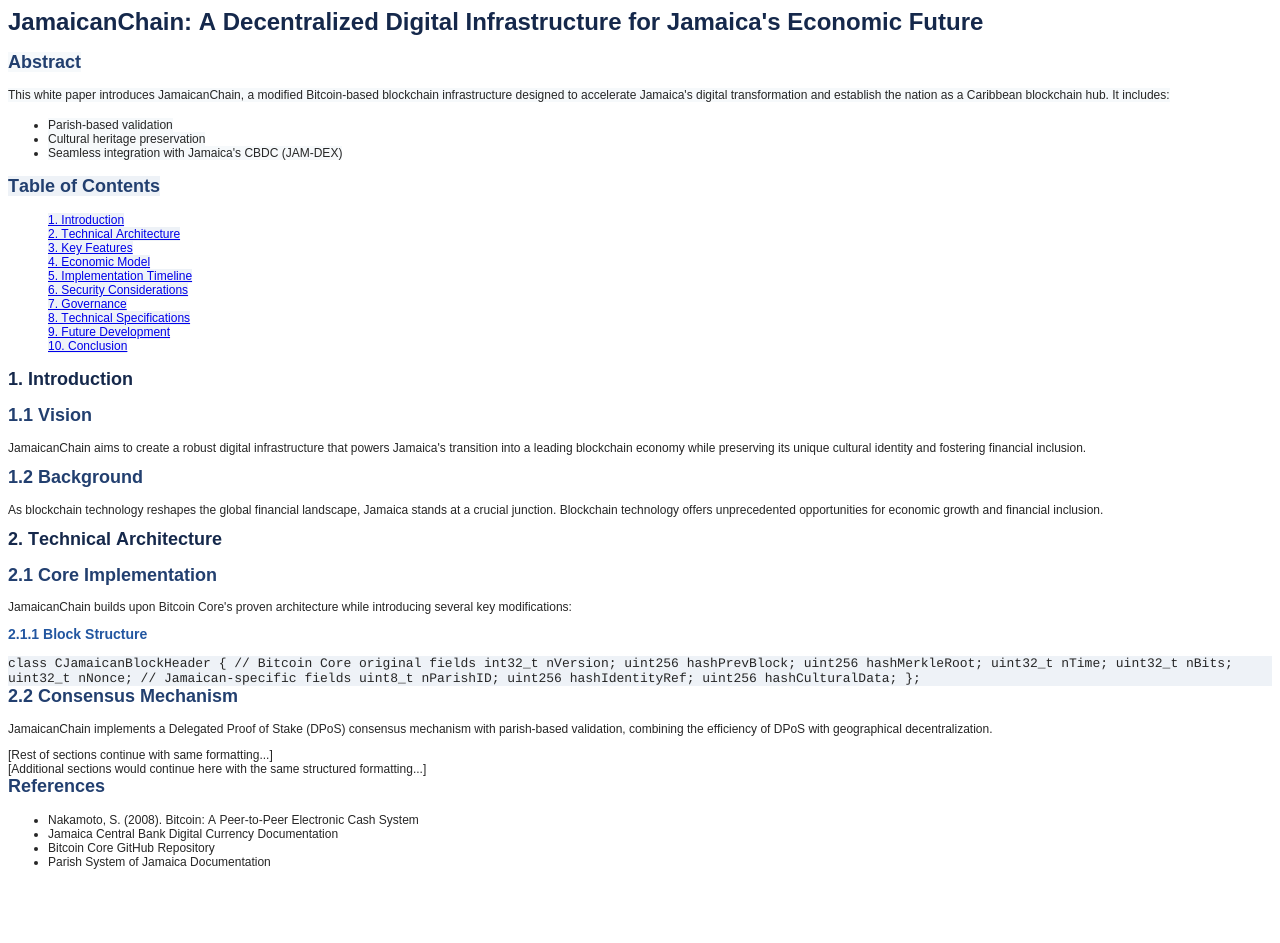
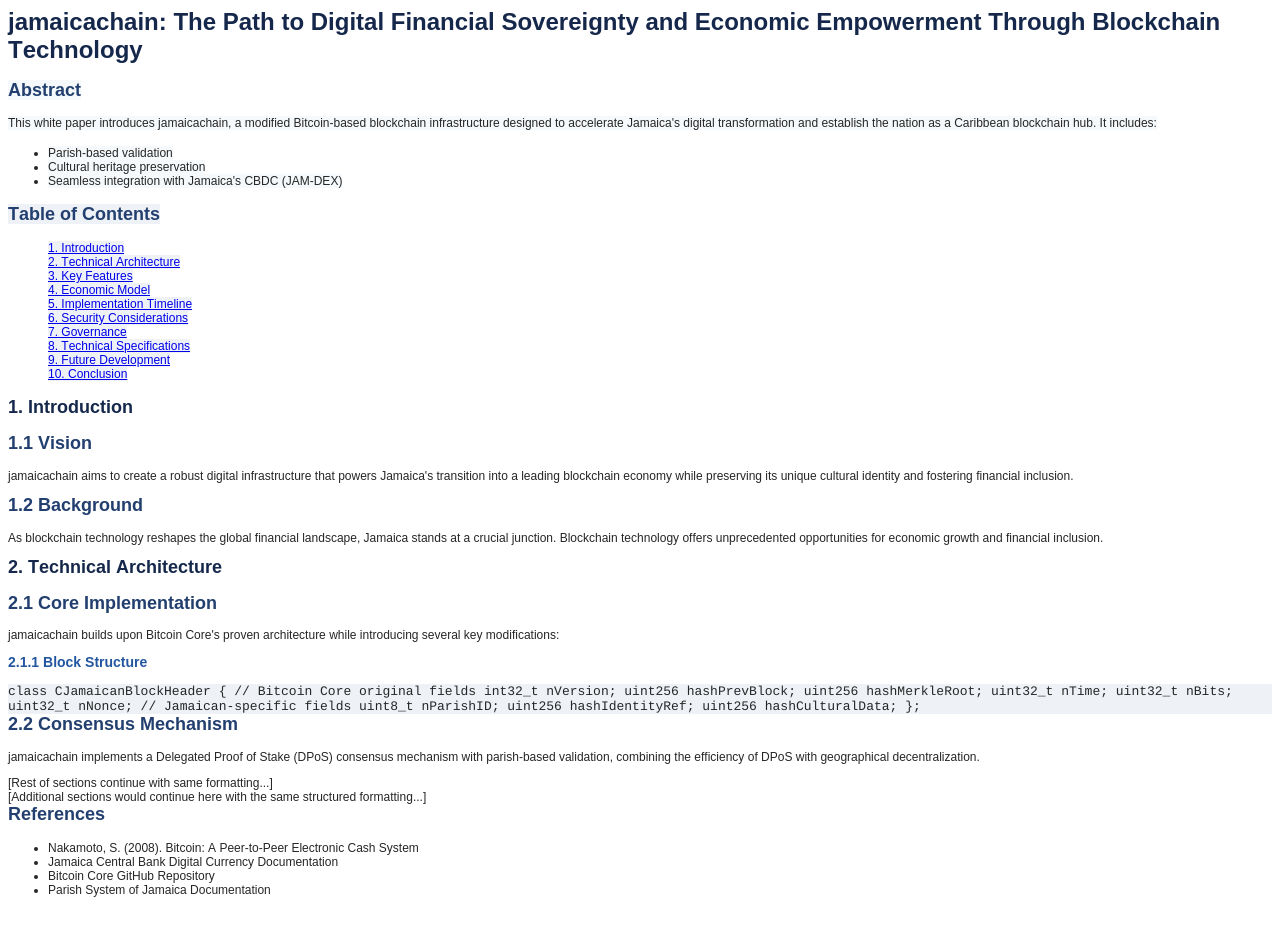
Before and after one commit to ethanrxla/JamaicaChain-WhitePaper, a plain HTML site: page jamaicachain-whitepaper.html in a window 1280 px wide. Before the commit the page ends 920 px from the top, so only its background shows below. Drawn offline with Linux system fonts and the light colour scheme.

Commit message:
jamaicachain-whitepaper.html

```diff
--- a/jamaicachain-whitepaper.html
+++ b/jamaicachain-whitepaper.html
@@ -28,9 +28,9 @@
   </style>
 </head>
 <body>
-<h1 style="margin: 0.0px 0.0px 16.1px 0.0px; font: 24.0px Arial; color: #15284b; -webkit-text-stroke: #15284b"><span class="s1"><b>JamaicanChain: A Decentralized Digital Infrastructure for Jamaica's Economic Future</b></span></h1>
+<h1 style="margin: 0.0px 0.0px 16.1px 0.0px; font: 24.0px Arial; color: #15284b; -webkit-text-stroke: #15284b"><span class="s1"><b>jamaicachain: The Path to Digital Financial Sovereignty and Economic Empowerment Through Blockchain Technology</b></span></h1>
 <h2 style="margin: 0.0px 0.0px 14.9px 0.0px; font: 18.0px Arial; color: #223f6f; -webkit-text-stroke: #223f6f"><span class="s2"><b>Abstract</b></span></h2>
-<p class="p3"><span class="s2">This white paper introduces JamaicanChain, a modified Bitcoin-based blockchain infrastructure designed to accelerate Jamaica's digital transformation and establish the nation as a Caribbean blockchain hub. It includes:</span></p>
+<p class="p3"><span class="s2">This white paper introduces jamaicachain, a modified Bitcoin-based blockchain infrastructure designed to accelerate Jamaica's digital transformation and establish the nation as a Caribbean blockchain hub. It includes:</span></p>
 <ul class="ul1">
   <li class="li4"><span class="s3"></span><span class="s2">Parish-based validation</span></li>
   <li class="li4"><span class="s3"></span><span class="s2">Cultural heritage preservation</span></li>
@@ -51,16 +51,16 @@
 </ul>
 <h1 style="margin: 0.0px 0.0px 14.9px 0.0px; font: 18.0px Arial; color: #15284b; -webkit-text-stroke: #15284b"><span class="s1"><b>1. Introduction</b></span></h1>
 <h2 style="margin: 0.0px 0.0px 14.9px 0.0px; font: 18.0px Arial; color: #223f6f; -webkit-text-stroke: #223f6f"><span class="s1"><b>1.1 Vision</b></span></h2>
-<p class="p3"><span class="s1">JamaicanChain aims to create a robust digital infrastructure that powers Jamaica's transition into a leading blockchain economy while preserving its unique cultural identity and fostering financial inclusion.</span></p>
+<p class="p3"><span class="s1">jamaicachain aims to create a robust digital infrastructure that powers Jamaica's transition into a leading blockchain economy while preserving its unique cultural identity and fostering financial inclusion.</span></p>
 <h2 style="margin: 0.0px 0.0px 14.9px 0.0px; font: 18.0px Arial; color: #223f6f; -webkit-text-stroke: #223f6f"><span class="s1"><b>1.2 Background</b></span></h2>
 <p class="p3"><span class="s1">As blockchain technology reshapes the global financial landscape, Jamaica stands at a crucial junction. Blockchain technology offers unprecedented opportunities for economic growth and financial inclusion.</span></p>
 <h1 style="margin: 0.0px 0.0px 14.9px 0.0px; font: 18.0px Arial; color: #15284b; -webkit-text-stroke: #15284b"><span class="s1"><b>2. Technical Architecture</b></span></h1>
 <h2 style="margin: 0.0px 0.0px 14.9px 0.0px; font: 18.0px Arial; color: #223f6f; -webkit-text-stroke: #223f6f"><span class="s1"><b>2.1 Core Implementation</b></span></h2>
-<p class="p3"><span class="s1">JamaicanChain builds upon Bitcoin Core's proven architecture while introducing several key modifications:</span></p>
+<p class="p3"><span class="s1">jamaicachain builds upon Bitcoin Core's proven architecture while introducing several key modifications:</span></p>
 <h3 style="margin: 0.0px 0.0px 14.0px 0.0px; font: 14.0px Arial; color: #2256a0; -webkit-text-stroke: #2256a0"><span class="s1"><b>2.1.1 Block Structure</b></span></h3>
 <p class="p8"><span class="s1">class CJamaicanBlockHeader { // Bitcoin Core original fields int32_t nVersion; uint256 hashPrevBlock; uint256 hashMerkleRoot; uint32_t nTime; uint32_t nBits; uint32_t nNonce; // Jamaican-specific fields uint8_t nParishID; uint256 hashIdentityRef; uint256 hashCulturalData; };</span></p>
 <h2 style="margin: 0.0px 0.0px 14.9px 0.0px; font: 18.0px Arial; color: #223f6f; -webkit-text-stroke: #223f6f"><span class="s1"><b>2.2 Consensus Mechanism</b></span></h2>
-<p class="p3"><span class="s1">JamaicanChain implements a Delegated Proof of Stake (DPoS) consensus mechanism with parish-based validation, combining the efficiency of DPoS with geographical decentralization.</span></p>
+<p class="p3"><span class="s1">jamaicachain implements a Delegated Proof of Stake (DPoS) consensus mechanism with parish-based validation, combining the efficiency of DPoS with geographical decentralization.</span></p>
 <p class="p4"><span class="s1">[Rest of sections continue with same formatting...]</span></p>
 <p class="p4"><span class="s1">[Additional sections would continue here with the same structured formatting...]</span></p>
 <h2 style="margin: 0.0px 0.0px 14.9px 0.0px; font: 18.0px Arial; color: #223f6f; -webkit-text-stroke: #223f6f"><span class="s1"><b>References</b></span></h2>
```
